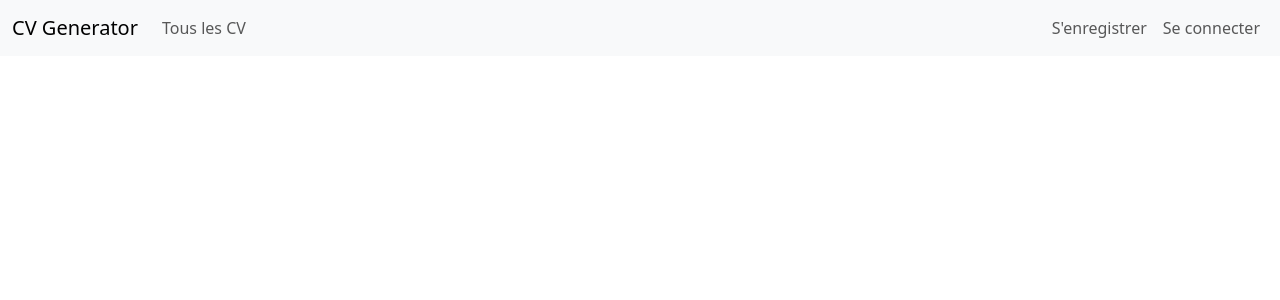
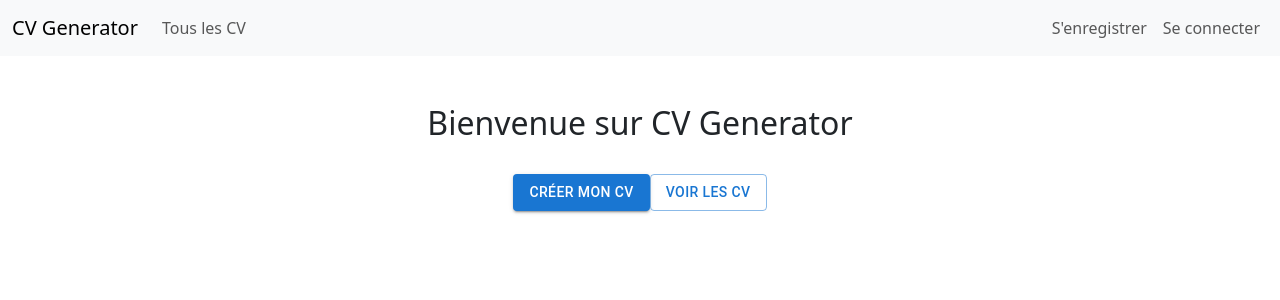
Before and after one commit to Efrei-React-NodeJS-CV-Generator/cvGeneratorFront, a React (Vite) app: page / in a window 1280 px wide. Shown: the top 300 px of the page. Built offline with nearby package versions, Linux system fonts and the light colour scheme.

Commit message:
ajout page index

```diff
--- a/package.json
+++ b/package.json
@@ -11,6 +11,9 @@
     "preview": "vite preview"
   },
   "dependencies": {
+    "@emotion/react": "^11.13.5",
+    "@emotion/styled": "^11.13.5",
+    "@mui/material": "^6.1.8",
     "bootstrap": "^5.3.3",
     "dotenv": "^16.4.5",
     "formik": "^2.4.6",
--- a/src/App.jsx
+++ b/src/App.jsx
@@ -1,11 +1,10 @@
-import { useState } from 'react'
+import { Route, Routes } from "react-router-dom"
 import Header from './Navigation/Header'
-import { Route, Routes } from "react-router-dom";
-import Login from "./Pages/Login";
-
+import Index from './Pages/Index'
+import Register from './Pages/Register'
+import Login from "./Pages/Login"
 
 function App() {
-  const [count, setCount] = useState(0)
 
   return (
     <>
@@ -13,14 +12,11 @@ function App() {
         <div className="row">
           <Header />
         </div>
-
         <Routes>
+          <Route path="/" element={<Index />} />
+          <Route path="/register" eLement={<Register />} />
           <Route path="/login" element={<Login />} />
         </Routes>
-
-
-
-
       </div>
     </>
   )
--- a/src/Navigation/Header.jsx
+++ b/src/Navigation/Header.jsx
@@ -19,7 +19,7 @@ function Header() {
                 <div className="collapse navbar-collapse" id="navbarNav">
                     <ul className="navbar-nav">
                         <li className="nav-item">
-                            <Link className="nav-link" to="/">Tous les CV</Link>
+                            <Link className="nav-link" to="/cv">Tous les CV</Link>
                         </li>
 
                         {user && <li className="nav-item">
--- /dev/null
+++ b/src/Pages/Index.jsx
@@ -0,0 +1,24 @@
+import Button from '@mui/material/Button';
+import { useNavigate } from "react-router-dom";
+
+function Index() {
+  const navigate = useNavigate()
+
+  return (
+    <div className="container d-flex justify-content-center p-4">
+      <div className="d-flex flex-column justify-content-center">
+        <h2 className="p-4">Bienvenue sur CV Generator</h2>
+        <div className="d-flex flex-row justify-content-center">
+          <Button variant="contained" onClick={() => navigate("/register")}>
+            Créer mon CV
+          </Button>
+          <Button variant="outlined" onClick={() => navigate("/cv")}>
+            Voir les CV
+          </Button>
+        </div>
+      </div>
+    </div>
+  )
+}
+
+export default Index
--- /dev/null
+++ b/src/Pages/Register.jsx
@@ -0,0 +1,9 @@
+function Register() {
+  return (
+    <div>
+      Register
+    </div>
+  )
+}
+
+export default Register
```
Also changed, not shown: 1 other file (tests, documents, lock files or other folders).
